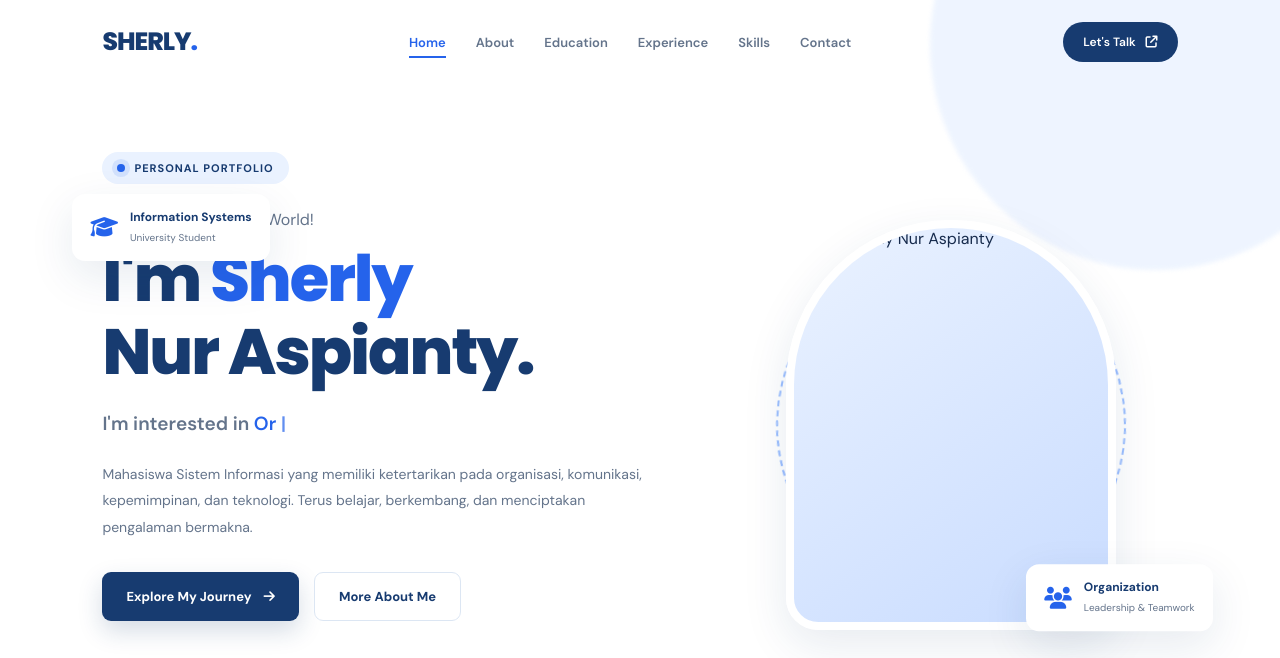
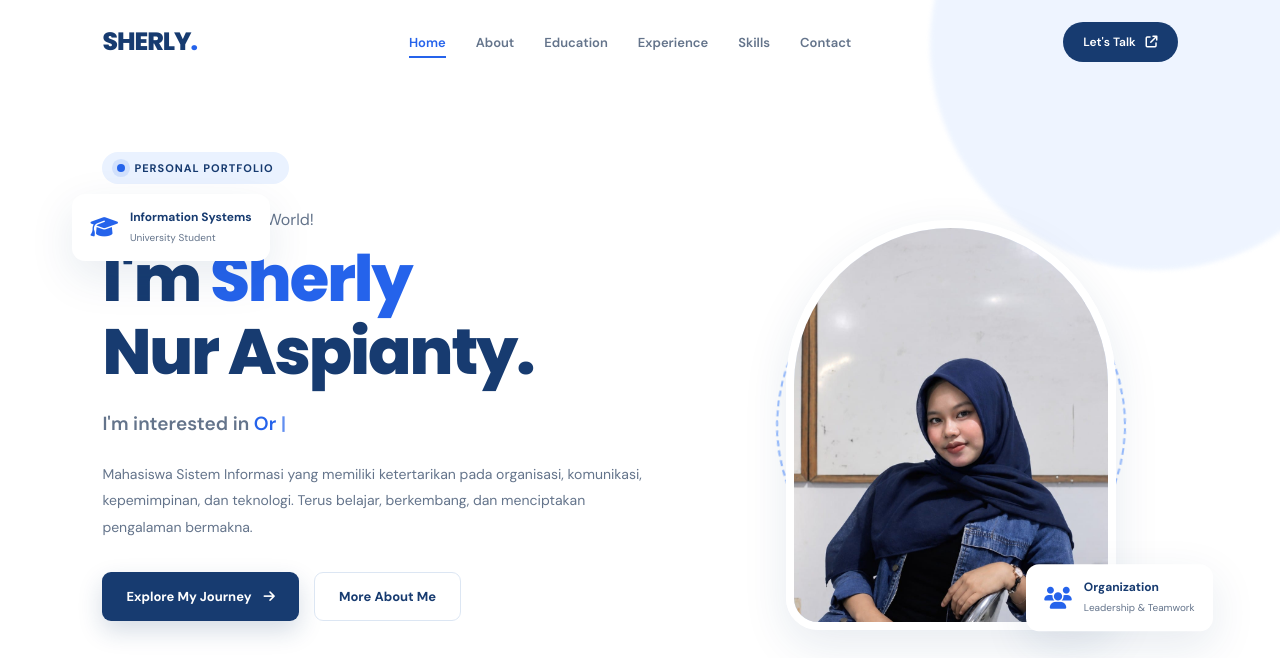
Before and after one commit to sherlynurasp-prog/portofolio-sherly, a plain HTML site: page index.html in a window 1280 px wide. Shown: the top 658 px of the page. Drawn offline with Linux system fonts and the light colour scheme.

```diff
--- a/index.html
+++ b/index.html
@@ -142,7 +142,7 @@
                 <!-- FOTO PROFIL BISA DITAMBAHKAN NANTI -->
 
                 <img
-    src="images/sherlyjpg.jpeg"
+    src="sherlyjpg.jpeg"
     alt="Foto Sherly Nur Aspianty"
     class="profile-photo">
                 </div>
```
